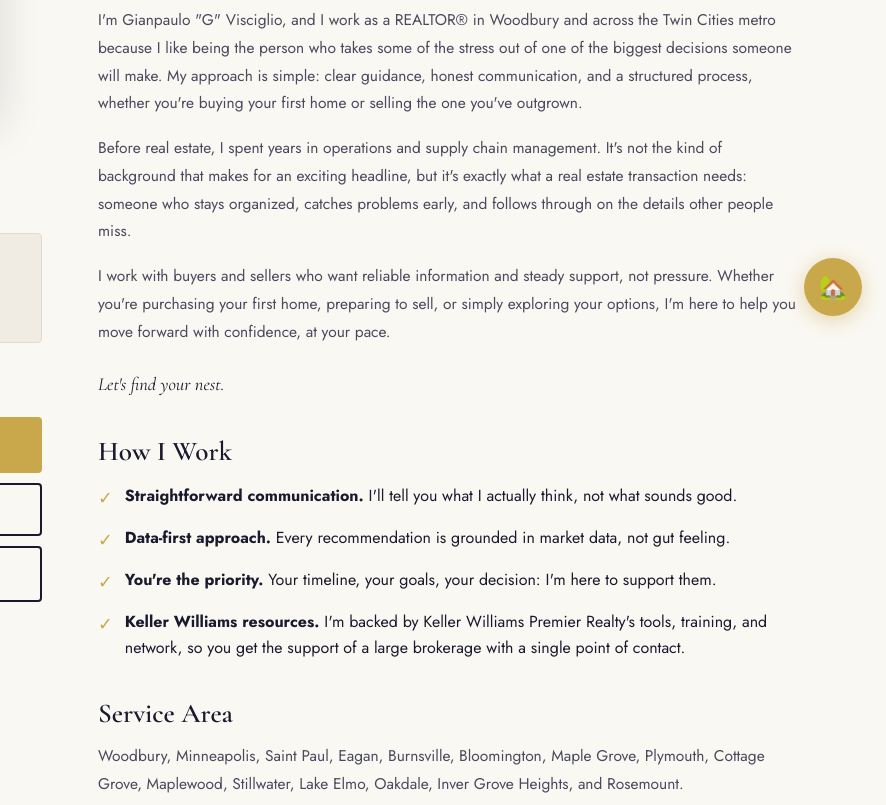
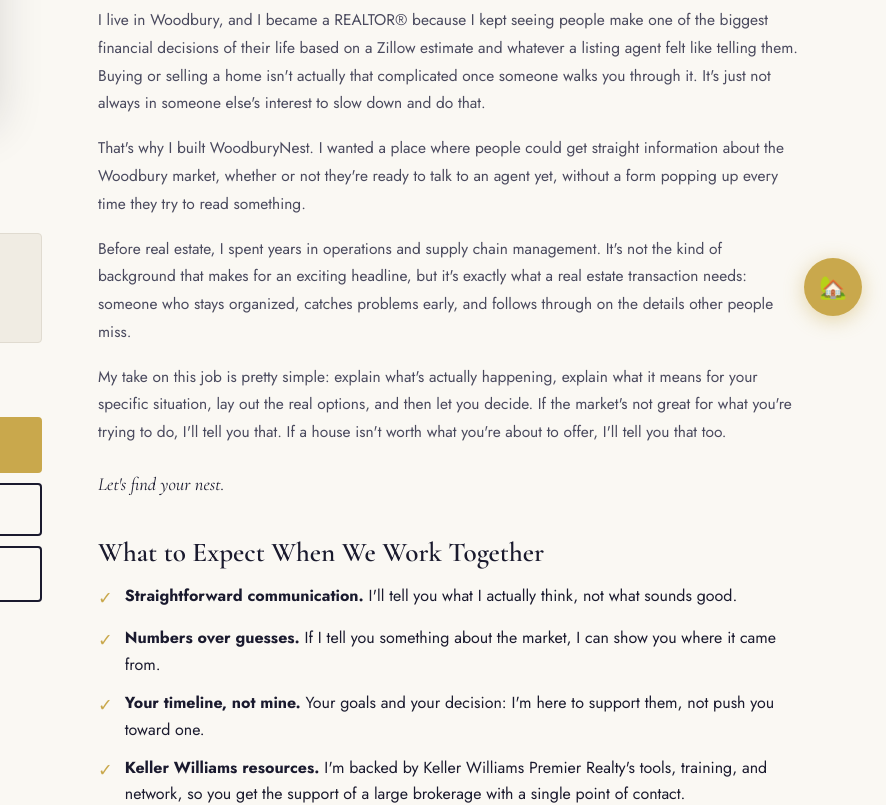
Before and after one commit to gianpaulof-pixel/WoodburyNest, a website: page about/index.html in a window 1280 px wide. Shown: the part 460-1265 px from the top of the page, 394-1280 px from the left. Drawn offline with nearby package versions, Linux system fonts and the light colour scheme.

Commit message:
About update

```diff
--- a/about/index.html
+++ b/about/index.html
@@ -111,19 +111,21 @@
 
       <!-- Right column — bio (stacks below headshot on mobile) -->
       <div class="about-bio">
-        <span style="color:var(--gold);font-size:0.75rem;font-weight:600;letter-spacing:0.18em;text-transform:uppercase;">Your Twin Cities REALTOR®</span>
+        <span style="color:var(--gold);font-size:0.75rem;font-weight:600;letter-spacing:0.18em;text-transform:uppercase;">Your Woodbury REALTOR®</span>
         <h2 style="margin-top:8px;margin-bottom:0;">Nice to meet you.</h2>
         <div class="divider divider-left"></div>
 
-        <p>I'm Gianpaulo "G" Visciglio, and I work as a REALTOR® in Woodbury and across the Twin Cities metro because I like being the person who takes some of the stress out of one of the biggest decisions someone will make. My approach is simple: clear guidance, honest communication, and a structured process, whether you're buying your first home or selling the one you've outgrown.</p>
+        <p>I live in Woodbury, and I became a REALTOR® because I kept seeing people make one of the biggest financial decisions of their life based on a Zillow estimate and whatever a listing agent felt like telling them. Buying or selling a home isn't actually that complicated once someone walks you through it. It's just not always in someone else's interest to slow down and do that.</p>
+
+        <p>That's why I built WoodburyNest. I wanted a place where people could get straight information about the Woodbury market, whether or not they're ready to talk to an agent yet, without a form popping up every time they try to read something.</p>
 
         <p>Before real estate, I spent years in operations and supply chain management. It's not the kind of background that makes for an exciting headline, but it's exactly what a real estate transaction needs: someone who stays organized, catches problems early, and follows through on the details other people miss.</p>
 
-        <p>I work with buyers and sellers who want reliable information and steady support, not pressure. Whether you're purchasing your first home, preparing to sell, or simply exploring your options, I'm here to help you move forward with confidence, at your pace.</p>
+        <p>My take on this job is pretty simple: explain what's actually happening, explain what it means for your specific situation, lay out the real options, and then let you decide. If the market's not great for what you're trying to do, I'll tell you that. If a house isn't worth what you're about to offer, I'll tell you that too.</p>
 
         <p class="closing-line">Let's find your nest.</p>
 
-        <h3 style="margin-top:36px;margin-bottom:14px;">How I Work</h3>
+        <h3 style="margin-top:36px;margin-bottom:14px;">What to Expect When We Work Together</h3>
         <ul style="list-style:none;display:flex;flex-direction:column;gap:12px;padding:0;">
           <li style="display:flex;gap:12px;align-items:flex-start;">
             <span style="color:var(--gold);font-size:1.1rem;flex-shrink:0;margin-top:1px;">✓</span>
@@ -131,11 +133,11 @@
           </li>
           <li style="display:flex;gap:12px;align-items:flex-start;">
             <span style="color:var(--gold);font-size:1.1rem;flex-shrink:0;margin-top:1px;">✓</span>
-            <span><strong>Data-first approach.</strong> Every recommendation is grounded in market data, not gut feeling.</span>
+            <span><strong>Numbers over guesses.</strong> If I tell you something about the market, I can show you where it came from.</span>
           </li>
           <li style="display:flex;gap:12px;align-items:flex-start;">
             <span style="color:var(--gold);font-size:1.1rem;flex-shrink:0;margin-top:1px;">✓</span>
-            <span><strong>You're the priority.</strong> Your timeline, your goals, your decision: I'm here to support them.</span>
+            <span><strong>Your timeline, not mine.</strong> Your goals and your decision: I'm here to support them, not push you toward one.</span>
           </li>
           <li style="display:flex;gap:12px;align-items:flex-start;">
             <span style="color:var(--gold);font-size:1.1rem;flex-shrink:0;margin-top:1px;">✓</span>
@@ -143,8 +145,8 @@
           </li>
         </ul>
 
-        <h3 style="margin-top:36px;margin-bottom:12px;">Service Area</h3>
-        <p>Woodbury, Minneapolis, Saint Paul, Eagan, Burnsville, Bloomington, Maple Grove, Plymouth, Cottage Grove, Maplewood, Stillwater, Lake Elmo, Oakdale, Inver Grove Heights, and Rosemount.</p>
+        <h3 style="margin-top:36px;margin-bottom:12px;">Where I Work</h3>
+        <p>Woodbury is home base, and it's where I spend most of my time. I also regularly work with buyers and sellers in Cottage Grove, Lake Elmo, Oakdale, Maplewood, and Stillwater, and I'm happy to help anywhere in the Twin Cities metro if that's where your search takes you.</p>
 
         <div style="margin-top:32px;display:flex;gap:12px;flex-wrap:wrap;">
           <a href="/contact" class="btn btn-primary">Let's Connect</a>
```
